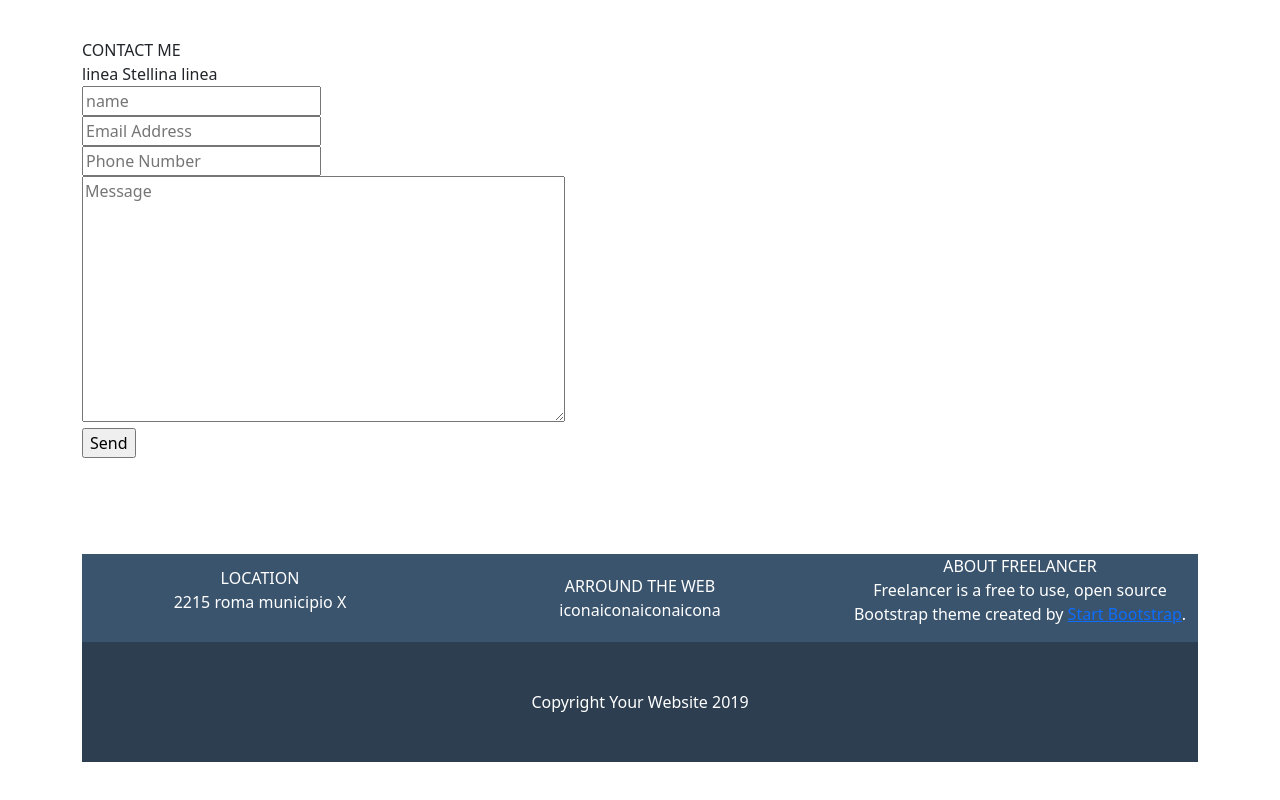
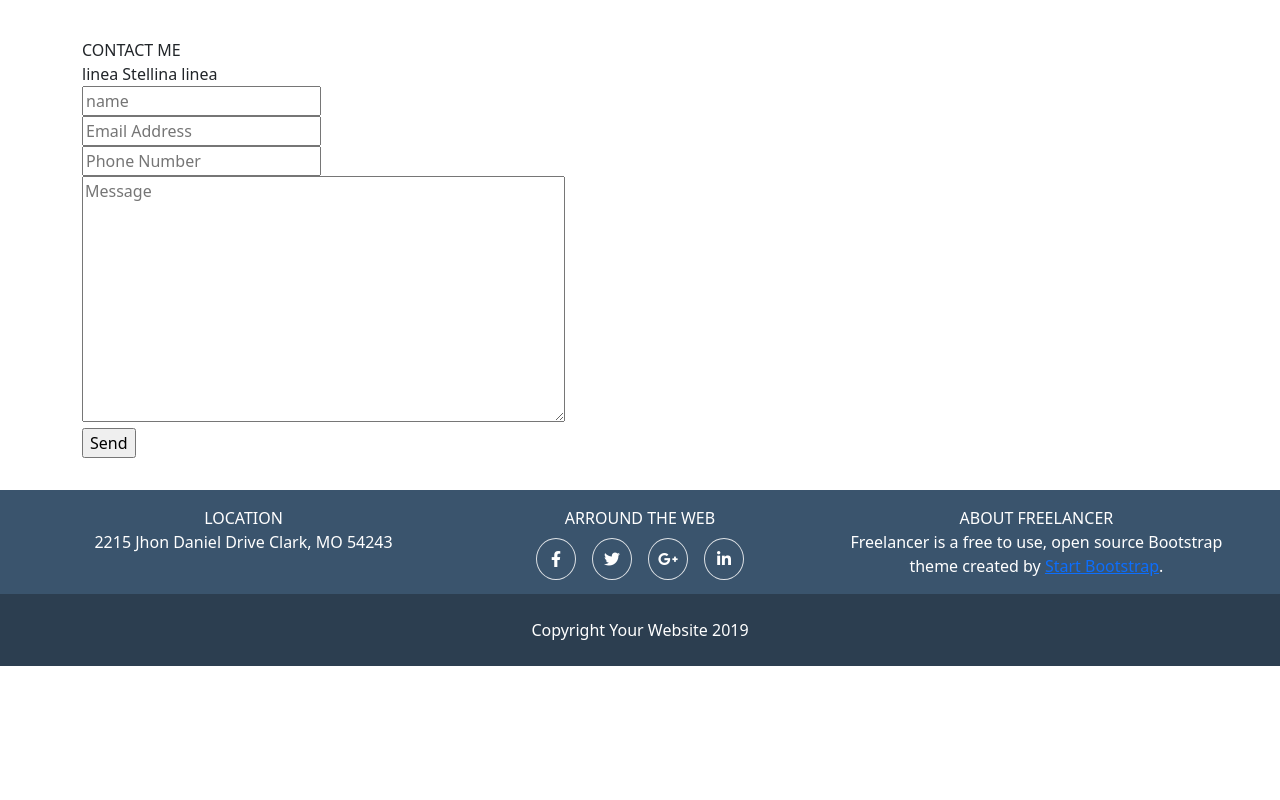
Before and after one commit to RodiaGiordano/html-css-bootstrap-freelancer, a plain HTML site: page index.html in a window 1280 px wide. Shown: the part 1872-2672 px from the top of the page. After the commit the page ends 2538 px from the top, so only its background shows below. Drawn offline with nearby package versions, Linux system fonts and the light colour scheme.

Commit message:
feat: add footer-top and footer-bottom

```diff
--- a/css/style.css
+++ b/css/style.css
@@ -24,4 +24,10 @@ section:nth-child(odd){
     height: 3px;
 }
 
-/* <i class="fa-solid fa-star"></i> */
+.icon_f i{
+    width: 40px;
+    aspect-ratio: 1;
+    line-height: 40px;
+
+}
+/* <i class="fa-regular fa-copyright"></i> */
--- a/index.html
+++ b/index.html
@@ -181,41 +181,58 @@
     </main>
 
     <footer>
-        <div class="container w-100 py-5 text-white">
-
-            <div class="f_top">
-                <div class="row justify-content-between align-items-center">
-
+        <div class="f_top">
+            <div class="containertext-white m-auto col-11 text-white">
+                <div class="row g-3">
                     <div class="col-12 col-md-4 text-center">
-                        <div class="text-uppercase">Location</div>
-                        <address>2215 roma  municipio X</address>
+                        <div class="text-uppercase">
+                            Location
+                        </div>
+                        <address>2215 Jhon Daniel Drive Clark, MO 54243</address>
                     </div>
 
 
 
+
                     <div class="col-12 col-md-4 text-center">
-                        <div class="text-uppercase">Arround the web</div>
-                        <ul class="nav justify-content-center">
-                            <li>icona</li>
-                            <li>icona</li>
-                            <li>icona</li>
-                            <li>icona</li>
-                        </ul>
+                        <div class="text-uppercase pb-2">
+                            Arround the web
+                        </div>
 
+
+                        <div class="icon_f d-flex justify-content-center gap-3">
+                            <i class="border rounded-circle fa-brands fa-facebook-f"></i></i>
+                            <i class="border rounded-circle fa-brands fa-twitter"></i>
+                            <i class="border rounded-circle fa-brands fa-google-plus-g"></i>
+                            <i class="border rounded-circle fa-brands fa-linkedin-in"></i>
+                        </div>
                     </div>
+
                     <div class="col-12 col-md-4 text-center">
-                        <div class="text-uppercase">about freelancer</div>
+                        <div class="text-uppercase">
+                            about freelancer
+                        </div>
                         <p>Freelancer is a free to use, open source Bootstrap theme created by
                             <a href="#">Start Bootstrap</a>.
                         </p>
                     </div>
+
                 </div>
             </div>
+        </div>
 
-            <div class="f_bottom w-100 p-5">
-                <div class="text-center">Copyright Your Website 2019</div>
+
+
+
+
+
+        <div class="f_bottom w-100 p-4">
+            <div class="text-center text-white">
+                Copyright Your Website 2019
             </div>
         </div>
-    </footer>
+
+
+</footer>
 </body>
 </html>
```
